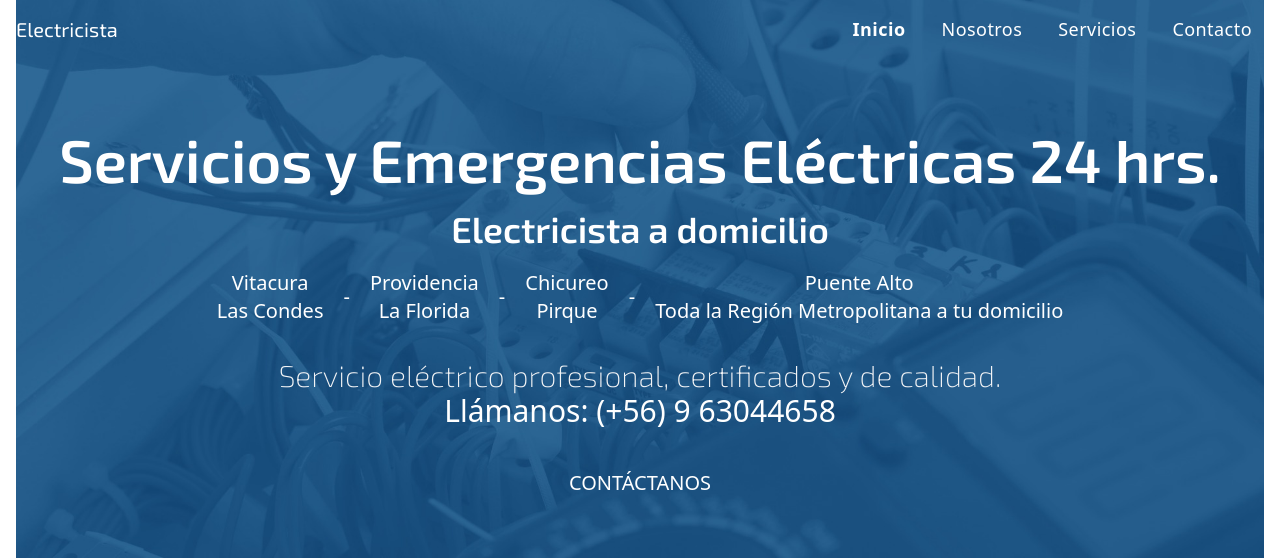
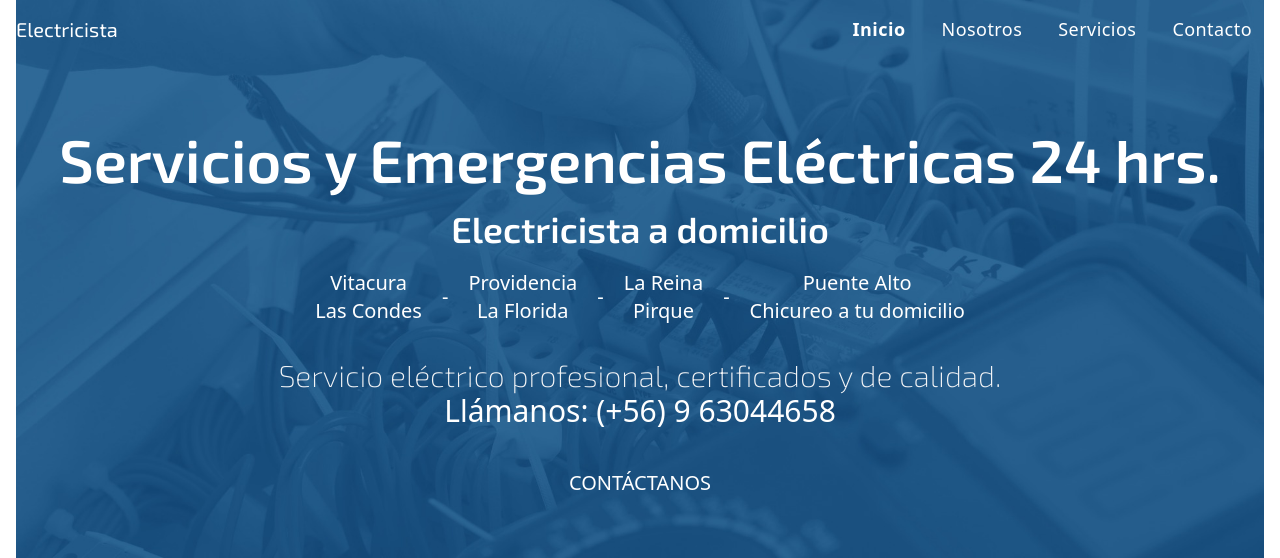
Before and after one commit to cpce1901/DjangoRCDPage, a Django app: page / in a window 1280 px wide. Shown: the part 17-575 px from the top of the page. Run offline with Django 4.2, Linux system fonts and the light colour scheme.

Commit message:
modadtag

```diff
--- a/appElec/templates/public/base/base.html
+++ b/appElec/templates/public/base/base.html
@@ -16,15 +16,18 @@
 
     <link rel="stylesheet" href="{% static 'css/output.css' %}">
 
+
     <!-- Google tag (gtag.js) -->
-    <script async src="https://www.googletagmanager.com/gtag/js?id=G-YK960SH8RE"></script>
+    <script async src="https://www.googletagmanager.com/gtag/js?id=AW-861398936"></script>
     <script>
         window.dataLayer = window.dataLayer || [];
         function gtag() { dataLayer.push(arguments); }
         gtag('js', new Date());
 
-        gtag('config', 'G-YK960SH8RE');
+        gtag('config', 'AW-861398936');
+        gtag('config', 'G-PN0Z6H4CDN');
     </script>
+
 
 
     <!-- Microdata -->
--- a/appElec/templates/public/home.html
+++ b/appElec/templates/public/home.html
@@ -69,7 +69,7 @@
             <p class="self-center hidden md:block text-xl xl:text-xl font-extralight text-white">-</p>
 
             <div class="flex flex-col md:items-center">
-                <h4 class="text-xl xl:text-xl font-extralight text-white">Chicureo</h4>
+                <h4 class="text-xl xl:text-xl font-extralight text-white">La Reina</h4>
                 <h4 class="text-xl xl:text-xl font-extralight text-white">Pirque</h4>
             </div>
 
@@ -77,7 +77,7 @@
 
             <div class="flex flex-col md:items-center">
                 <h4 class="text-xl xl:text-xl font-extralight text-white">Puente Alto</h4>
-                <p class="text-xl xl:text-xl font-extralight text-white">Toda la Región Metropolitana a tu domicilio</p>
+                <p class="text-xl xl:text-xl font-extralight text-white">Chicureo a tu domicilio</p>
             </div>
 
         </div>
```
